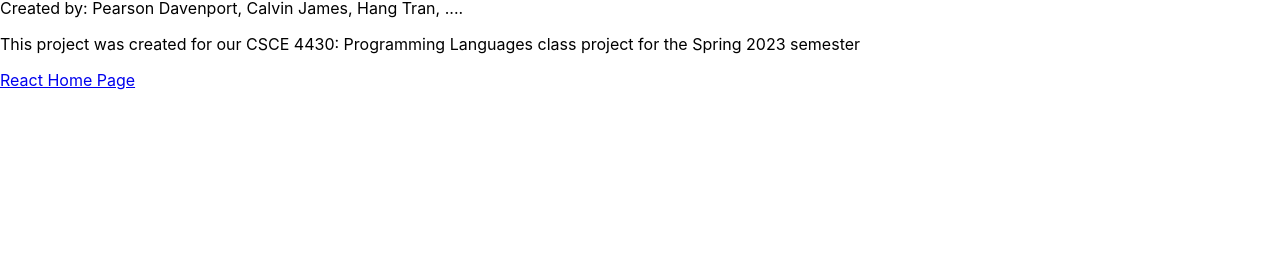
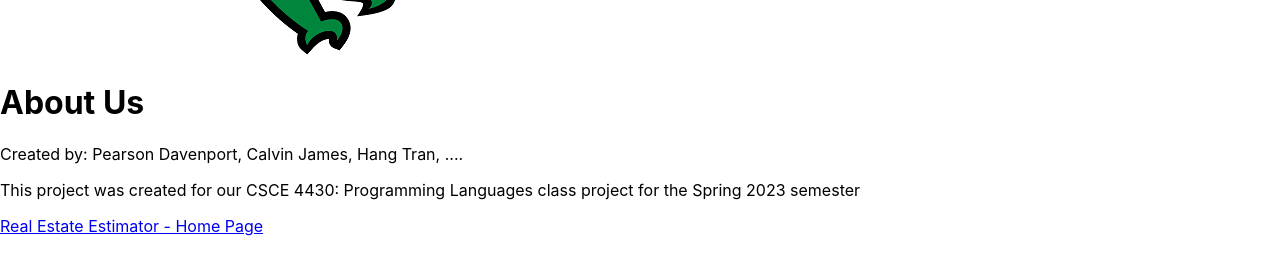
Before and after one commit to CJames95/CSCE4430, a React (Create React App) app in the folder frontend/: page / in a window 1280 px wide. Both pictures are taken after a click on the button "ABOUT". Shown: the part 452-726 px from the top of the page. Built offline with nearby package versions, Linux system fonts and the light colour scheme.

Commit message:
Add files via upload

```diff
--- a/frontend/src/App.css
+++ b/frontend/src/App.css
@@ -14,7 +14,7 @@
 }
 
 .App-header {
-  background-color: #282c34;
+  background-color: "#00853E";
   min-height: 100vh;
   display: flex;
   flex-direction: column;
@@ -25,7 +25,7 @@
 }
 
 .App-link {
-  color: #61dafb;
+  color: "#00853E";
 }
 
 @keyframes App-logo-spin {
--- a/frontend/src/App.js
+++ b/frontend/src/App.js
@@ -11,6 +11,8 @@ import Grid from '@mui/material/Unstable_Grid2';
 import { Link } from 'react-router-dom';
 import { AppBar, Toolbar, Typography } from '@material-ui/core';
 import logo from './North_Texas_Mean_Green_logo.png';
+import { createTheme } from '@mui/material';
+import { MuiThemeProvider, createMuiTheme } from 'material-ui/styles';
 
 const useStyles = makeStyles((theme) => ({
   root: {
@@ -37,6 +39,19 @@ const useStyles = makeStyles((theme) => ({
     marginTop: theme.spacing(2),
   },
 }));
+
+
+let theme = createTheme({
+  palette: {
+    primary: {
+      main: '#00853E',
+    },
+    secondary: {
+      main: '#00853E',
+    },
+  },
+});
+
 
 function App() {
   const classes = useStyles();
@@ -75,6 +90,7 @@ function App() {
   };
 
   return (
+    <MuiThemeProvider theme={theme}>
     <Grid>
       <div className={classes.root}>
         <AppBar position="static">
@@ -218,11 +234,11 @@ function App() {
       </p>
           <a
             className="App-link"
-            href="https://reactjs.org"
+            href="/"
             target="_blank"
             rel="noopener noreferrer"
           >
-            React Home Page
+            Real Estate Estimator - Home Page
           </a>
         </header>
       </div>
@@ -235,20 +251,21 @@ function App() {
            Help/Contact
          </h1>
      <p>
-       If you have a question or comment you can fill out the Google Form below and we will try to get back with you as soon as possible
+       If you have a question or comment you can click on the Google Form link below and fill it out. We will try to get back with you as soon as possible
      </p>
          <a
            className="App-link"
-           href="https://reactjs.org"
+           href="https://docs.google.com/forms/d/e/1FAIpQLSfr_-FoJahDgMl9ieiyATgwaN6KbT3BFvklfMIXrCXgdLTvyA/viewform?usp=share_link"
            target="_blank"
            rel="noopener noreferrer"
          >
-           React Home Page
+           Real Estate Estimator - Help Form
          </a>
        </header>
      </div>
       )}
       </Grid>
+      </MuiThemeProvider>
     );
   }
 
--- a/frontend/src/index.js
+++ b/frontend/src/index.js
@@ -3,12 +3,28 @@ import ReactDOM from 'react-dom/client';
 import './index.css';
 import App from './App';
 import reportWebVitals from './reportWebVitals';
+import { createTheme } from '@mui/material';
+import { MuiThemeProvider, createMuiTheme } from 'material-ui/styles';
+import { ThemeProvider } from 'styled-components';
+
+let theme = createTheme({
+  palette: {
+    primary: {
+      main: '#00853E',
+    },
+    secondary: {
+      main: '#00853E',
+    },
+  },
+});
 
 const root = ReactDOM.createRoot(document.getElementById('root'));
 root.render(
+  <ThemeProvider theme={theme}>
   <React.StrictMode>
     <App />
   </React.StrictMode>
+  </ThemeProvider>,
 );
 
 // If you want to start measuring performance in your app, pass a function
```
Also changed, not shown: frontend/src/North_Texas_Mean_Green_logo - Original Size.png (added), frontend/src/North_Texas_Mean_Green_logo.png (added).
